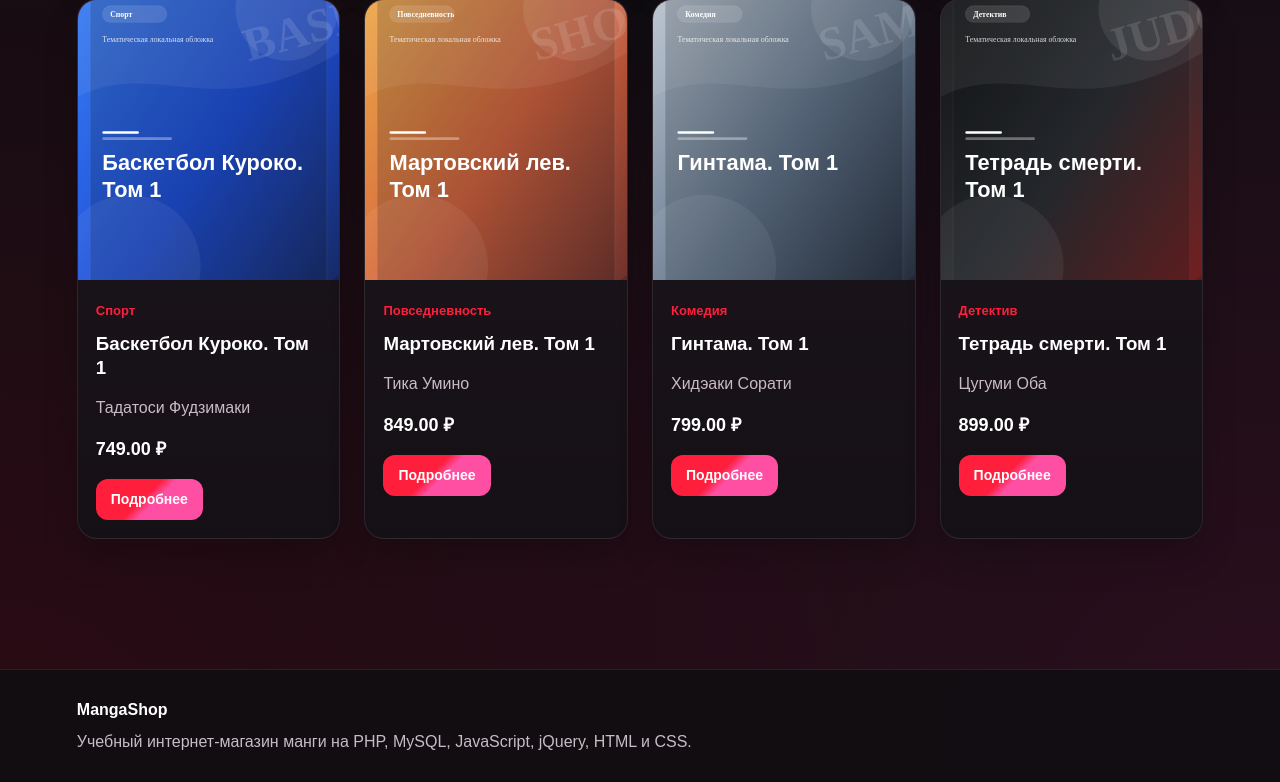
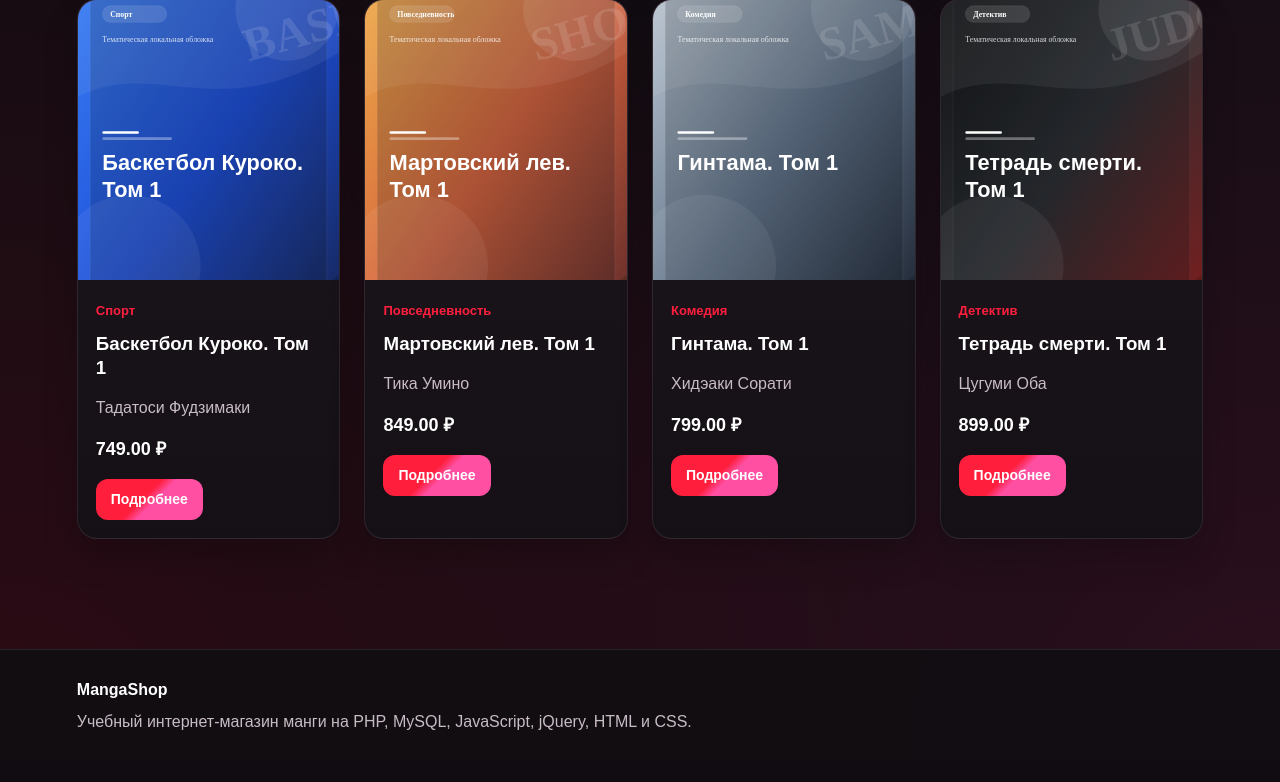
Before and after one commit to lisovaarzu/Manga_veb, a PHP site: page / in a window 1280 px wide. Shown: the part 2408-3190 px from the top of the page. After the commit the page ends 3138 px from the top, so only its background shows below. Run offline with PHP 8.4, Linux system fonts and the light colour scheme; data comes from the database, SQL or seed files in the repository.

Commit message:
Keep footer at bottom of short pages

```diff
--- a/assets/css/style.css
+++ b/assets/css/style.css
@@ -25,6 +25,8 @@ html {
 
 body {
     margin: 0;
+    display: flex;
+    flex-direction: column;
     font-family: Arial, sans-serif;
     line-height: 1.5;
     background:
@@ -35,6 +37,10 @@ body {
         var(--bg);
     color: var(--text);
     min-height: 100vh;
+}
+
+main {
+    flex: 1 0 auto;
 }
 
 a {
@@ -1203,7 +1209,8 @@ textarea.form-control {
 }
 
 .site-footer {
-    margin-top: 20px;
+    flex-shrink: 0;
+    margin-top: auto;
     padding: 28px 6%;
     border-top: 1px solid var(--border);
     background: rgba(16, 13, 18, 0.94);
```
